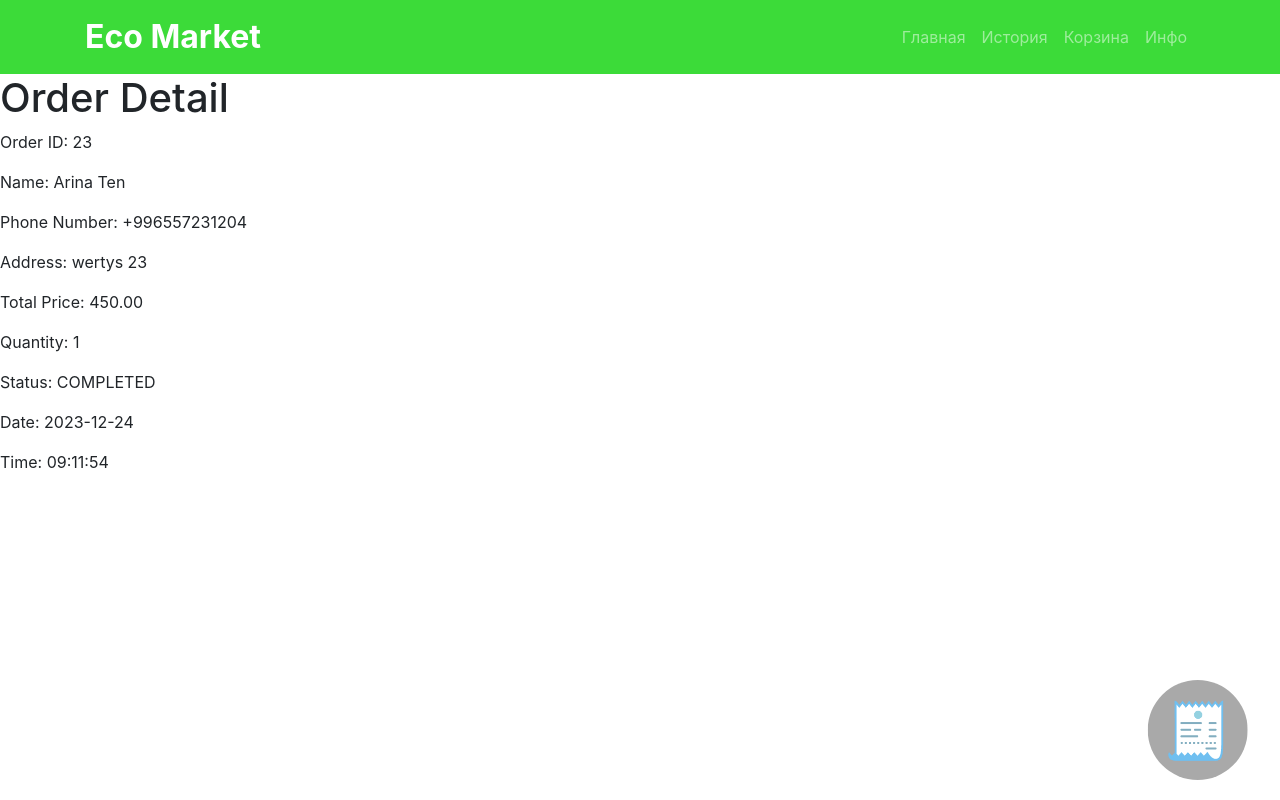
After one commit to arina231204/neobook.challenge, a Django app: page /orders/23/ in a window 1280 px wide. The commit adds this page. Run offline with Django 5.2, Linux system fonts and the light colour scheme; data comes from the database, SQL or seed files in the repository; both versions use the stored data as it was after the commit; some libraries are stand-ins or nearby versions.

Commit message:
12/14:Functionality and PDF upload for the order

```diff
--- a/myapp/admin.py
+++ b/myapp/admin.py
@@ -1,6 +1,7 @@
 from django.contrib import admin
-from .models import Category, Product,CartItem
+from .models import Category, Product,CartItem, Order
 
 admin.site.register(Category)
 admin.site.register(Product)
 admin.site.register(CartItem)
+admin.site.register(Order)
--- a/myapp/models.py
+++ b/myapp/models.py
@@ -30,13 +30,20 @@ class CartItem(models.Model):
         return f"{self.quantity} x {self.product.name} ({self.session})"
 
 class Order(models.Model):
+    STATUS_CHOICES = [
+        ('PENDING','PENDING'),
+        ('APPROVED', 'APPROVED'),
+        ('COMPLETED','COMPLETED'),
+    ]
     session = models.ForeignKey(Session, on_delete=models.CASCADE)
     address = models.CharField(max_length=255)
-    total_price = models.DecimalField(max_digits=10, decimal_places=2)
+    total_price = models.DecimalField(max_digits=10, decimal_places=2)  # Добавьте это поле
     quantity = models.PositiveIntegerField(default=1)
     name = models.CharField(max_length=100)
     phone_number = models.CharField(max_length=20)
     created_at = models.DateTimeField(auto_now_add=True)
+    status = models.CharField(max_length=20, choices=STATUS_CHOICES, default='PENDING')
+    cart_items = models.ManyToManyField('CartItem', blank=True)
 
     def __str__(self):
         return f"Order #{self.pk}"
--- a/myapp/urls.py
+++ b/myapp/urls.py
@@ -9,6 +9,11 @@ urlpatterns = [
     path('add_to_cart/<int:product_id>/', views.add_to_cart, name='add_to_cart'),
     path('cart/delete/<int:item_id>/', views.delete_item, name='delete_item'),
     path('update_cart/<int:item_id>/', views.update_cart, name='update_cart'),
+    path('create_order/', views.create_order, name='create_order'),
+    path('orders/', views.view_all_orders, name='all_orders'),
+    path('orders/<int:order_id>/', views.view_order_detail, name='order_detail'),
+    path('orders/<int:order_id>/pdf/', views.generate_order_pdf, name='order_pdf'),
+
 
 
 
--- a/myapp/views.py
+++ b/myapp/views.py
@@ -1,9 +1,8 @@
-from django.contrib.sessions.models import Session
-from .models import Category, Product, CartItem
-from django.shortcuts import render, redirect,get_object_or_404
+
+from .models import Category, CartItem, Order
 
 from django.shortcuts import render, redirect, get_object_or_404
-from .models import CartItem, Product
+from .models import CartItem
 
 from .models import Product
 def category_list(request):
@@ -76,25 +75,79 @@ def update_cart(request, item_id):
     return redirect('view_cart')
 
 
-from django.shortcuts import render, redirect
-from .forms import OrderForm
-from .models import Order
+
 
 
 def create_order(request):
+    session_key = request.session.session_key
+    cart_items = CartItem.objects.filter(session=session_key)
+
     if request.method == 'POST':
-        form = OrderForm(request.POST)
-        if form.is_valid():
-            order = Order(
-                address=form.cleaned_data['address'],
-                total_price=form.cleaned_data['total_price'],
-                quantity=form.cleaned_data['quantity'],
-                name=form.cleaned_data['name'],
-                phone_number=form.cleaned_data['phone_number']
-            )
-            order.save()
-            return redirect('success')  # Перенаправление на страницу "успешного оформления заказа"
-    else:
-        form = OrderForm()
+        cart_items = CartItem.objects.filter(session=session_key)
 
-    return render(request, 'order.html', {'form': form})
+        if not cart_items.exists():
+            return render(request, 'empty_cart.html')  # Сообщение о пустой корзине
+
+        # Получение данных из формы оформления заказа
+        address = request.POST.get('address')
+        name = request.POST.get('name')
+        phone_number = request.POST.get('phone_number')
+
+        # Вычисление общей суммы заказа и количества товаров
+        total_price = sum(item.product.price * item.quantity for item in cart_items)
+        quantity = sum(item.quantity for item in cart_items)
+
+        # Создание заказа
+        order = Order.objects.create(
+            session_id=session_key,
+            address=address,
+            total_price=total_price,
+            quantity=quantity,
+            name=name,
+            phone_number=phone_number
+        )
+
+        # Очистка корзины после оформления заказа
+        cart_items.delete()
+
+        # Вывод деталей заказа на странице
+        return render(request, 'order_detail.html', {'order': order})
+
+    return render(request, 'order.html', {'cart_items': cart_items})
+
+def view_all_orders(request):
+    orders = Order.objects.all()
+    return render(request, 'all_orders.html', {'orders': orders})
+
+from reportlab.pdfgen import canvas
+
+from .models import Order
+from django.http import HttpResponse
+def generate_order_pdf(request, order_id):
+    order = get_object_or_404(Order, pk=order_id)
+
+    response = HttpResponse(content_type='application/pdf')
+    response['Content-Disposition'] = f'attachment; filename="order_{order.id}.pdf"'
+
+    pdf = canvas.Canvas(response)
+
+    # Установка шрифта DejaVuSans, поддерживающего кириллицу
+    pdf.setFont("Times-Roman", 12)
+
+    pdf.drawString(100, 800, f"Order ID: {order.id}")
+    pdf.drawString(100, 780, f"Name: {order.name}")
+    pdf.drawString(100, 760, f"Phone Number: {order.phone_number}")
+    pdf.drawString(100, 740, f"Address: {order.address}")
+    pdf.drawString(100, 720, f"Total Price: {order.total_price}")
+    pdf.drawString(100, 700, f"Quantity: {order.quantity}")
+    pdf.drawString(100, 680, f"Status: {order.status}")
+
+    pdf.showPage()
+    pdf.save()
+    return response
+
+
+
+def view_order_detail(request, order_id):
+    order = get_object_or_404(Order, pk=order_id)
+    return render(request, 'order_detail.html', {'order': order})
--- a/templates/base.html
+++ b/templates/base.html
@@ -40,13 +40,13 @@
                 <div class="categories-right">
                     <ul class="navbar-nav">
                         <li class="nav-item">
-                            <a class="nav-link" href="#">Главная</a>
+                            <a class="nav-link" href="{% url 'category_list' %}">Главная</a>
                         </li>
                         <li class="nav-item">
-                            <a class="nav-link" href="#">История</a>
+                            <a class="nav-link" href="{% url 'all_orders' %}">История</a>
                         </li>
                         <li class="nav-item">
-                            <a class="nav-link" href="#">Корзина</a>
+                            <a class="nav-link" href="{% url 'view_cart' %}">Корзина</a>
                         </li>
                         <li class="nav-item">
                             <a class="nav-link" href="#">Инфо</a>
--- a/templates/category_detail.html
+++ b/templates/category_detail.html
@@ -74,6 +74,7 @@
             font-size: 24px; /* Размер иконки (можно изменить) */
             color: white; /* Цвет значка корзины */
             animation: slide 2s infinite; /* Анимация движения */
+            text-decoration: none;
 
         }
 
@@ -132,14 +133,13 @@
         {% endfor %}
     </div>
 </div>
+
 <div class="cart-button">
     <a href="{% url 'view_cart' %}">
         <div class="cart-icon"></div>
     </a>
 </div>
-<!-- ваш CSS и HTML код -->
 
-<!-- ваш HTML и CSS код -->
 
 <script>
         document.addEventListener('DOMContentLoaded', function() {
--- /dev/null
+++ b/templates/order_detail.html
@@ -0,0 +1,70 @@
+{% extends 'base.html' %}
+
+{% block title %}
+    <title>Order Detail</title>
+{% endblock %}
+
+{% block content %}
+<style>
+.cart-button {
+            position: fixed;
+            bottom: 20px;
+            right: 50px; /* Изменено с left на right */
+            z-index: 999; /* Чтобы кнопка была поверх другого контента */
+            text-decoration: none;
+        }
+
+        .cart-icon {
+            width: 100px; /* Ширина иконки корзины */
+            height: 100px; /* Высота иконки корзины */
+            background-color: #A9A9A9; /* Цвет иконки */
+            border-radius: 50%; /* Для круглой формы иконки */
+            display: flex;
+            justify-content: center;
+            align-items: center;
+            font-size: 90px; /* Размер иконки (можно изменить) */
+            color: white; /* Цвет значка корзины */
+            animation: slide 2s infinite; /* Анимация движения */
+
+        }
+
+        .cart-icon::before {
+            content: '🧾';
+            font-size: 55px; /* Установите размер значка */
+            position: absolute; /* Установим позицию для значка */
+            top: 50%; /* Поместим значок по вертикали на 50% */
+            left: 50%; /* Поместим значок по горизонтали на 50% */
+            transform: translate(-50%, -50%); /* Центрируем значок относительно родительского контейнера */
+        }
+        @keyframes slide {
+            0%, 100% {
+                transform: translateX(0); /* Начальная и конечная позиция (без смещения) */
+            }
+            50% {
+                transform: translateX(20px); /* Позиция смещения вправо на 20px */
+            }
+        }
+</style>
+    <!-- Content specific to order detail -->
+    <h1>Order Detail</h1>
+    <p>Order ID: {{ order.id }}</p>
+    <p>Name: {{ order.name }}</p>
+    <p>Phone Number: {{ order.phone_number }}</p>
+    <p>Address: {{ order.address }}</p>
+    <p>Total Price: {{ order.total_price }}</p>
+    <p>Quantity: {{ order.quantity }}</p>
+    <p>Status: {{ order.status }}</p>
+    <!-- Дата создания заказа -->
+    <p>Date: {{ order.created_at|date:"Y-m-d" }}</p>
+
+    <!-- Время создания заказа -->
+    <p>Time: {{ order.created_at|time:"H:i:s" }}</p>
+
+
+    <!-- Placing the cart button within the body -->
+    <div class="cart-button">
+        <a href="{% url 'order_pdf' order.id %}">
+            <div class="cart-icon"></div>
+        </a>
+    </div>
+{% endblock %}
```
Also changed, not shown: templates/all_orders.html (added, +17 -0 lines), templates/cart.html (+46 -10 lines), templates/empty_cart.html (added, +13 -0 lines), templates/order.html (+23 -0 lines), db.sqlite3, myapp/migrations/0007_auto_20231224_0728.py (added), myapp/migrations/0008_order_status.py (added), myapp/migrations/0009_alter_order_status.py (added), myapp/migrations/0010_order_cart_items.py (added).
